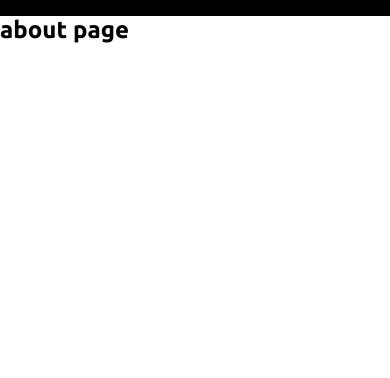
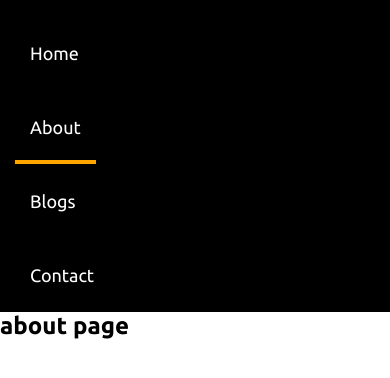
Before and after one commit to raghav-joshi-5/rwd, a plain HTML site: page about.html in a window 390 px wide. Both pictures are taken after a click on the icon 359 px from the left and 37 px from the top of the page. Shown: the part 58-436 px from the top of the page. Drawn offline with Linux system fonts and the light colour scheme.

Commit message:
burger_icon_updated

```diff
--- a/about.html
+++ b/about.html
@@ -39,7 +39,7 @@
                          ></i>
                     </div>
                     <div class="col-9">
-                         <nav class="navbar text-right">
+                         <nav class="navbar text-right" id="navbar">
                               <ul>
                                    <li>
                                         <a href="index.html">home</a>
@@ -48,15 +48,19 @@
                                         <a href="about.html">about</a>
                                    </li>
                                    <li><a href="blog.html">blogs</a></li>
-                                   <li><a href="contact.html">contact</a></li>
+                                   <li>
+                                        <a href="contact.html">contact</a>
+                                   </li>
                               </ul>
                          </nav>
                     </div>
                </div>
           </header>
+
           <main>
                <h2>about page</h2>
           </main>
+
           <script src="./assets/js/app.js"></script>
      </body>
 </html>
```
Also changed, not shown: blog.html (+6 -2 lines), contact.html (+3 -1 lines).
